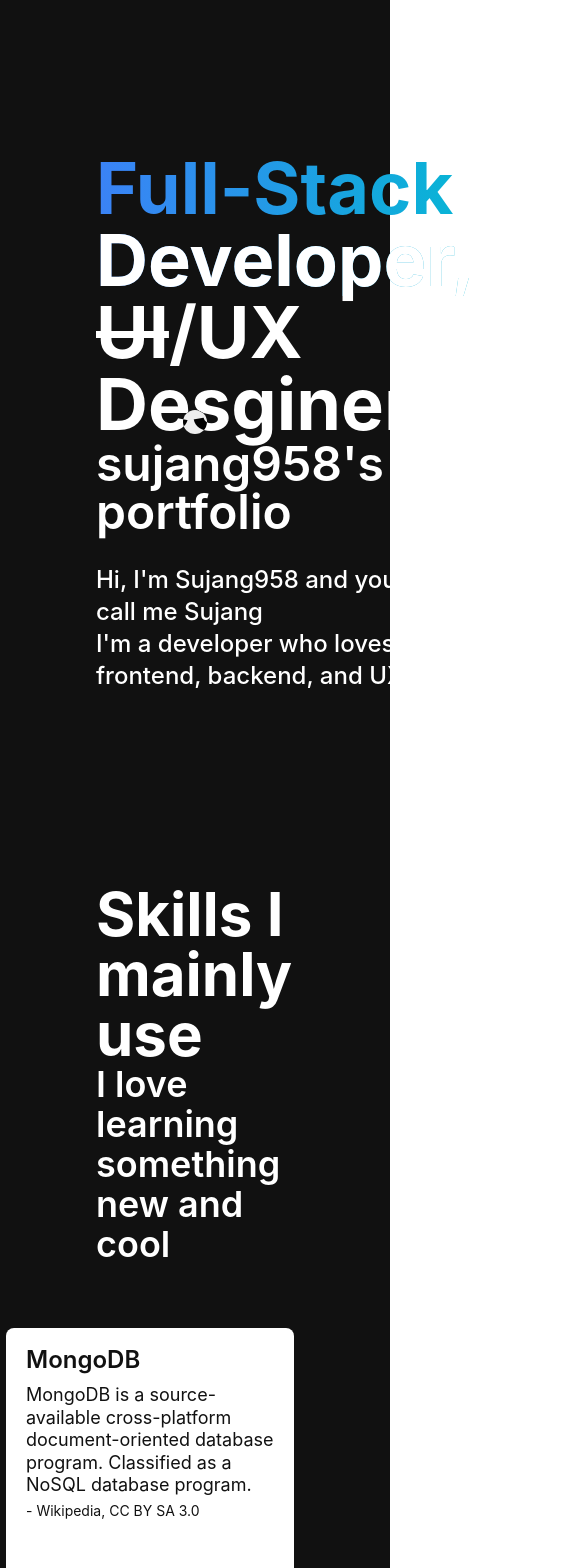
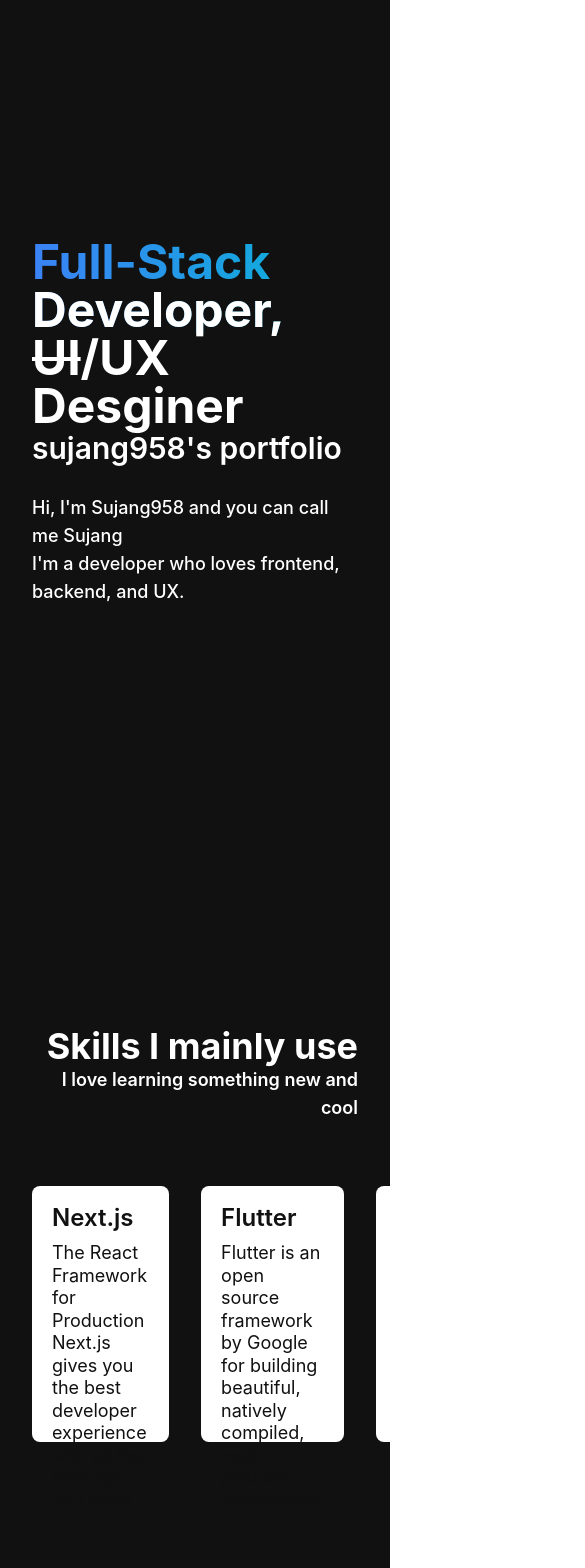
Before and after one commit to sujang958/sujang.xyz, a Next.js app: page / in a window 390 px wide. Shown: the top 1568 px of the page, 585 px wide, since content can reach past the window. Built offline with nearby package versions, Linux system fonts and the light colour scheme; a web font is replaced by a local one.

Commit message:
:lipstick: Add the responsive design
Add the responsive design

```diff
--- a/pages/index.tsx
+++ b/pages/index.tsx
@@ -84,8 +84,8 @@ const MainPage: NextPage = () => {
 
   return (
     <>
-      <div className="flex min-h-screen w-full flex-col px-24">
-        <div className="flex h-screen w-full max-w-7xl flex-row items-center justify-between self-center py-6">
+      <div className="flex min-h-screen w-full flex-col overflow-clip">
+        <div className="flex h-screen w-full max-w-7xl flex-row items-center justify-between self-center py-6 px-8 md:px-24">
           <div className="flex flex-col">
             <motion.div
               viewport={{ once: true }}
@@ -99,13 +99,13 @@ const MainPage: NextPage = () => {
                 easings: ["easeIn"],
               }}
             >
-              <p className="bg-gradient-to-r from-blue-500 to-cyan-500 bg-clip-text text-7xl font-bold">
+              <p className="bg-gradient-to-r from-blue-500 to-cyan-500 bg-clip-text text-5xl font-bold md:text-7xl">
                 <span className="text-transparent">Full-Stack</span> Developer,
               </p>
-              <p className="text-7xl font-bold">
+              <p className="text-5xl font-bold md:text-7xl">
                 <span className="line-through">UI</span>/UX Desginer
               </p>
-              <p className="text-5xl font-semibold">
+              <p className="text-3xl font-semibold md:text-5xl">
                 sujang958&apos;s portfolio
               </p>
             </motion.div>
@@ -123,7 +123,7 @@ const MainPage: NextPage = () => {
                 delay: 0.6,
               }}
             >
-              <p className="text-2xl font-medium">
+              <p className="text-lg font-medium md:text-2xl">
                 Hi, I&apos;m Sujang958 and you can call me Sujang <br />
                 I&apos;m a developer who loves frontend, backend, and UX.
               </p>
@@ -134,15 +134,19 @@ const MainPage: NextPage = () => {
           className="relative flex h-screen w-full max-w-7xl translate-x-24 transform-gpu flex-col items-end justify-center self-center opacity-0"
           id="sec2"
         >
-          <div className="absolute top-1/2 -z-10" id={sec2TriggerId}>
-            &nbsp;
+          <div className="px-8 md:px-24">
+            <div className="absolute top-1/2 -z-10" id={sec2TriggerId}>
+              &nbsp;
+            </div>
+            <p className="text-right text-4xl font-bold md:text-6xl">
+              Skills I mainly use
+            </p>
+            <p className="text-right text-lg font-semibold md:text-4xl">
+              I love learning something new and cool
+            </p>
           </div>
-          <p className="text-6xl font-bold">Skills I mainly use</p>
-          <p className="text-4xl font-semibold">
-            I love learning something new and cool
-          </p>
-          <div className="flex flex-row items-center space-x-8 py-16">
-            <div className="flex h-64 w-72 transform-gpu flex-col rounded-lg bg-white py-4 px-5 text-[#111] transition duration-300 hover:-translate-y-4">
+          <div className="flex w-full flex-row items-center space-x-8 overflow-x-auto overflow-y-hidden py-16 px-8 md:px-24">
+            <div className="flex h-64 w-96 transform-gpu flex-col rounded-lg bg-white py-4 px-5 text-[#111] transition duration-300 hover:-translate-y-4 md:w-72">
               <p className="text-2xl font-semibold">Next.js</p>
               <div className="py-1"></div>
               <p className="break-words text-lg leading-tight">
@@ -152,7 +156,7 @@ const MainPage: NextPage = () => {
                 <p className="py-1 text-sm">- Official introduction</p>
               </p>
             </div>
-            <div className="flex h-64 w-72 transform-gpu flex-col rounded-lg bg-white py-4 px-5 text-[#111] transition duration-300 hover:-translate-y-4">
+            <div className="flex h-64 w-96 transform-gpu flex-col rounded-lg bg-white py-4 px-5 text-[#111] transition duration-300 hover:-translate-y-4 md:w-72">
               <p className="text-2xl font-semibold">Flutter</p>
               <div className="py-1"></div>
               <p className="break-words text-lg leading-tight">
@@ -162,7 +166,7 @@ const MainPage: NextPage = () => {
                 <p className="py-1 text-sm">- Official introduction</p>
               </p>
             </div>
-            <div className="flex h-64 w-72 transform-gpu flex-col rounded-lg bg-white py-4 px-5 text-[#111] transition duration-300 hover:-translate-y-4">
+            <div className="flex h-64 w-96 transform-gpu flex-col rounded-lg bg-white py-4 px-5 text-[#111] transition duration-300 hover:-translate-y-4 md:w-72">
               <p className="text-2xl font-semibold">Nest.js</p>
               <div className="py-1"></div>
               <p className="break-words text-lg leading-tight">
@@ -171,7 +175,7 @@ const MainPage: NextPage = () => {
                 <p className="py-1 text-sm">- Official introduction</p>
               </p>
             </div>
-            <div className="flex h-64 w-72 transform-gpu flex-col rounded-lg bg-white py-4 px-5 text-[#111] transition duration-300 hover:-translate-y-4">
+            <div className="flex h-64 w-96 transform-gpu flex-col rounded-lg bg-white py-4 px-5 text-[#111] transition duration-300 hover:-translate-y-4 md:w-72">
               <p className="text-2xl font-semibold">MongoDB</p>
               <div className="py-1"></div>
               <p className="break-words text-lg leading-tight">
@@ -182,7 +186,7 @@ const MainPage: NextPage = () => {
             </div>
           </div>
         </div>
-        <div className="relative flex h-[500vh] max-w-7xl flex-col self-center">
+        <div className="relative flex h-[500vh] max-w-7xl flex-col self-center px-8 md:px-24">
           <div className="absolute top-[3%]" id="sec3-title-trigger-1">
             &nbsp;
           </div>
@@ -200,7 +204,7 @@ const MainPage: NextPage = () => {
           </div>
           <div className="sticky top-0 flex h-screen flex-col items-center justify-center">
             <div
-              className="flex flex-row items-center justify-center space-x-6 text-8xl font-bold"
+              className="flex flex-row flex-wrap items-center justify-center space-x-2 text-7xl space-y-4 font-bold md:space-x-6 md:text-8xl"
               id="sec3-title"
             >
               <span
@@ -230,8 +234,8 @@ const MainPage: NextPage = () => {
             </div>
           </div>
         </div>
-        <div className="flex w-full max-w-7xl flex-col self-center py-8">
-          <div className="flex h-[300vh] w-full flex-row items-start">
+        <div className="flex w-full max-w-7xl flex-col self-center py-8 px-8 md:px-24">
+          <div className="flex hidden h-[300vh] w-full flex-row items-start md:block">
             <div className="relative flex w-1/2 flex-col px-20 py-2">
               <div
                 className="sticky top-0 flex h-screen flex-col justify-center"
@@ -298,7 +302,7 @@ const MainPage: NextPage = () => {
         </div>
       </div>
       <div
-        className="pointer-events-none fixed top-1/2 left-1/2 z-50 -m-3 h-6 w-6 cursor-default rounded-full bg-white mix-blend-difference drop-shadow-xl filter"
+        className="pointer-events-none fixed top-1/2 left-1/2 z-50 -m-3 hidden h-6 w-6 cursor-default rounded-full bg-white mix-blend-difference drop-shadow-xl filter md:block"
         id={mouseCircleId}
       >
         &nbsp;
```
